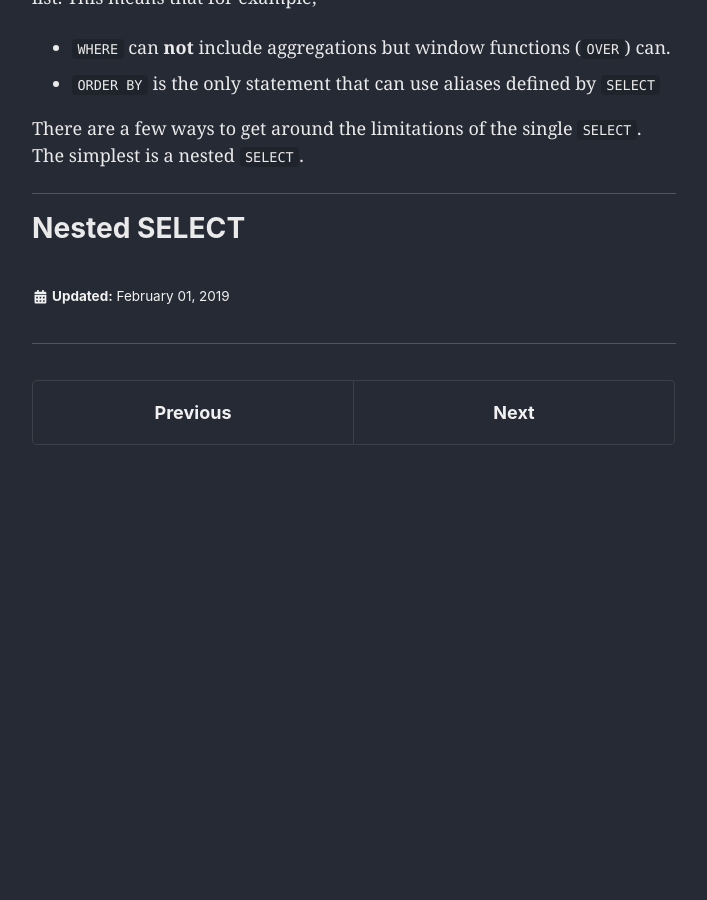
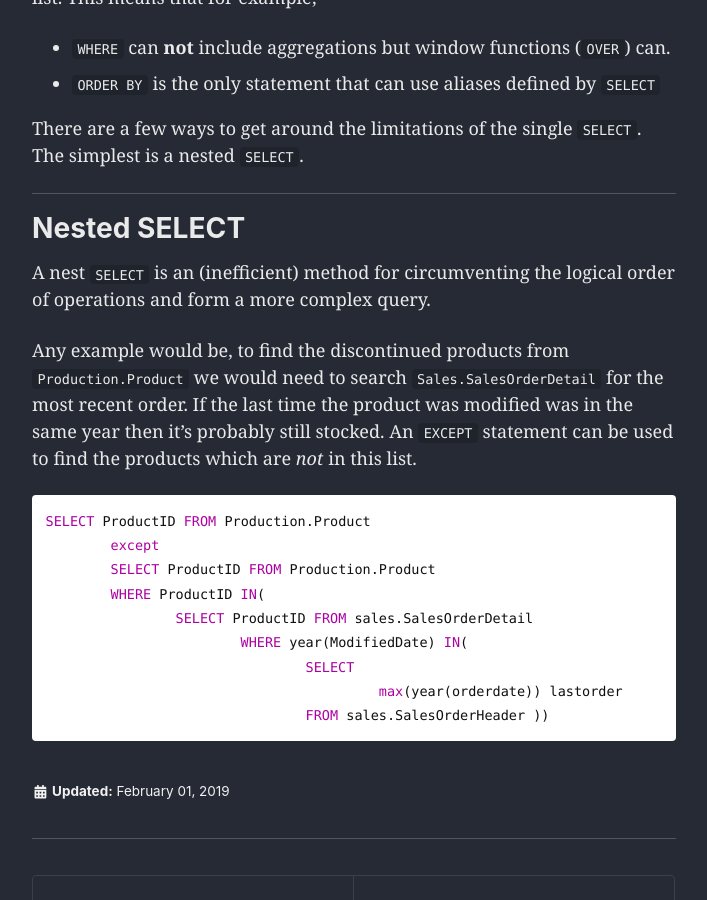
Before and after one commit to mdwcrft/mdwcrft.github.io, a Jekyll site: the page built from _posts/2019-02-03-SQL3.md, in a window 1280 px wide and 900 px high, scrolled down 4048 px. Shown: the whole window, without its empty margins (286-993 px from the left). Built offline with Jekyll 4.4.1, drawn with Linux system fonts in a browser that asks for light colours; cached includes are drawn as plain includes; nearby versions of some CDN libraries; before the commit the page ends 4493 px from its top, so only the background shows below that; some of the changed text lies outside the part shown.

Commit message:
Update 04/02/2019

````diff
--- a/_posts/2019-02-03-SQL3.md
+++ b/_posts/2019-02-03-SQL3.md
@@ -129,3 +129,18 @@ There are a few ways to get around the limitations of the single `SELECT`. The s
 
 ---
 # Nested SELECT
+A nest `SELECT` is an (inefficient) method for circumventing the logical order of operations and form a more complex query.
+
+Any example would be, to find the discontinued products from `Production.Product` we would need to search `Sales.SalesOrderDetail` for the most recent order. If the last time the product was modified was in the same year then it's probably still stocked. An `EXCEPT` statement can be used to find the products which are *not* in this list.
+
+```sql
+SELECT ProductID FROM Production.Product
+	except
+	SELECT ProductID FROM Production.Product
+	WHERE ProductID IN(
+		SELECT ProductID FROM sales.SalesOrderDetail
+			WHERE year(ModifiedDate) IN(
+				SELECT
+					 max(year(orderdate)) lastorder
+				FROM sales.SalesOrderHeader ))
+```
````
